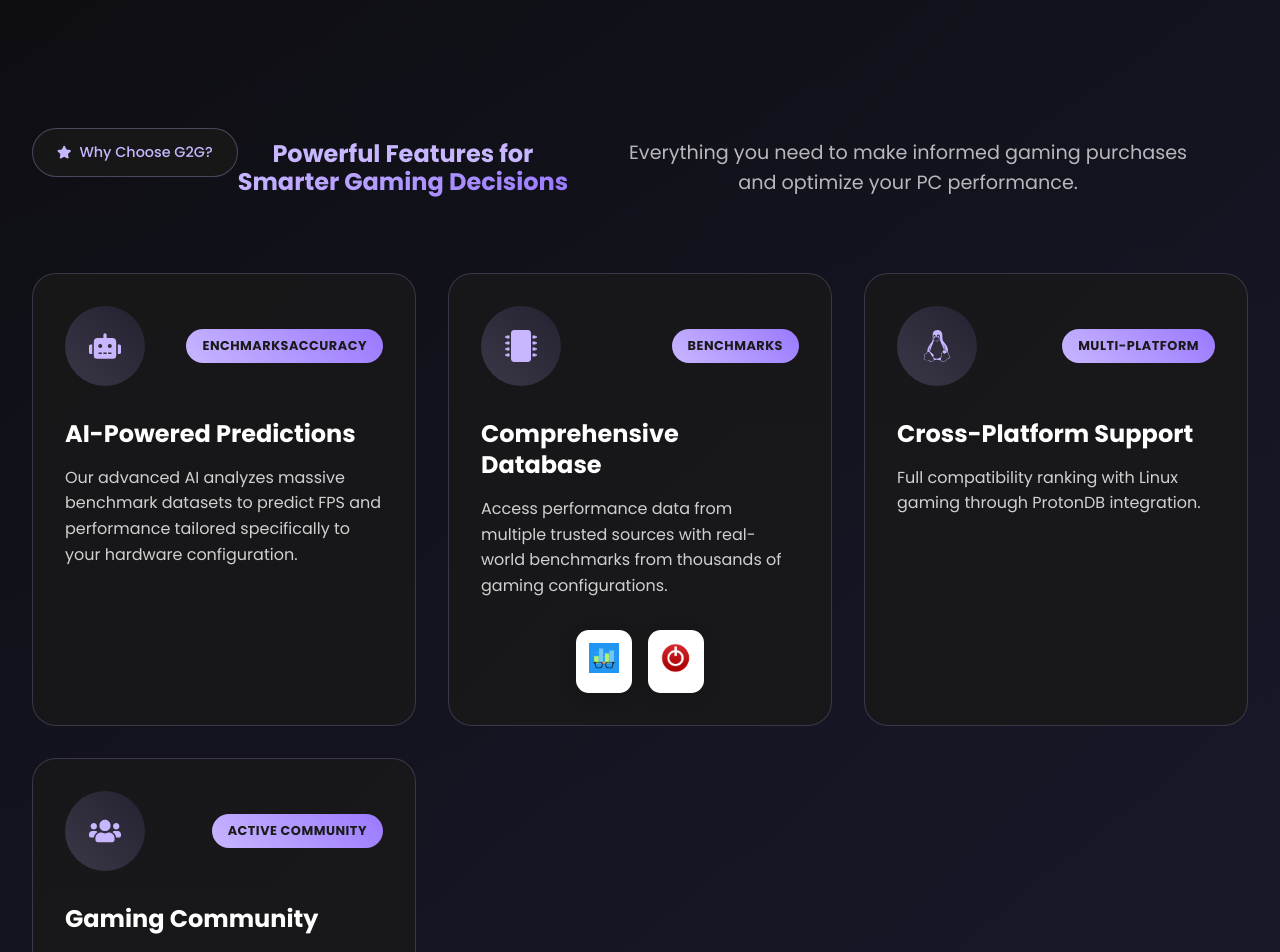
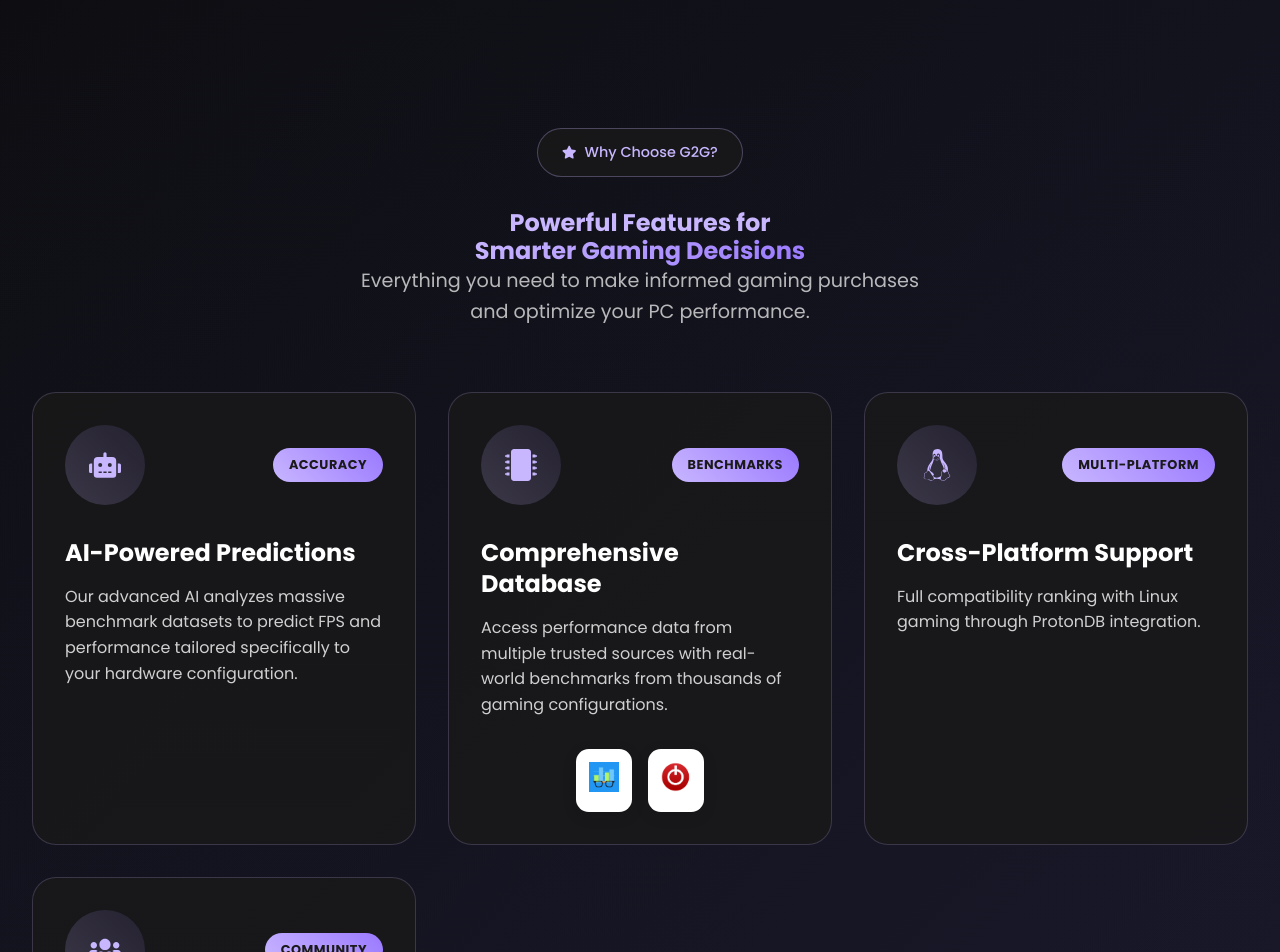
Before and after one commit to nubsuki/g2g, a React (Vite) app in the folder g2g-webapp/: page / in a window 1280 px wide. Shown: the part 800-1752 px from the top of the page. Built offline with nearby package versions, Linux system fonts and the light colour scheme; no server answers; the database is empty.

Commit message:
Enhance Home page styles for better layout and readability; update highlight text for clarity

```diff
--- a/g2g-webapp/src/pages/Home.css
+++ b/g2g-webapp/src/pages/Home.css
@@ -241,6 +241,10 @@
     text-align: center;
     margin-bottom: 5rem;
     animation: fadeInUp 0.8s ease-out 0.2s both;
+    display: flex;
+    flex-direction: column;
+    align-items: center;
+    width: 100%;
 }
 
 .section-badge {
@@ -264,6 +268,9 @@
     line-height: 1.2;
     margin-bottom: 1.5rem;
     color: white;
+    text-align: center;
+    display: block;
+    width: 100%;
 }
 
 .title-highlight {
@@ -279,6 +286,8 @@
     max-width: 600px;
     margin: 0 auto;
     line-height: 1.6;
+    text-align: center;
+    display: block;
 }
 
 .features-grid {
--- a/g2g-webapp/src/pages/Home.jsx
+++ b/g2g-webapp/src/pages/Home.jsx
@@ -90,7 +90,7 @@ const Home = ({ onLoginClick }) => {
       icon: <FaRobot />,
       title: "AI-Powered Predictions",
       description: "Our advanced AI analyzes massive benchmark datasets to predict FPS and performance tailored specifically to your hardware configuration.",
-      highlight: "enchmarksAccuracy"
+      highlight: "Accuracy"
     },
     {
       icon: <FaMicrochip />,
@@ -109,7 +109,7 @@ const Home = ({ onLoginClick }) => {
       icon: <FaUsers />,
       title: "Gaming Community",
       description: "Connect with gamers worldwide, share performance tips, contribute benchmarks, and help improve our prediction model.",
-      highlight: "Active Community"
+      highlight: "Community"
     }
   ];
 
```
